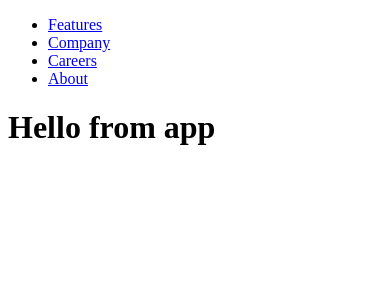
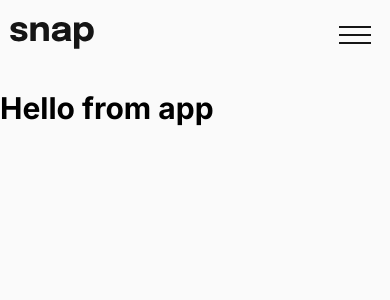
Before and after one commit to BnayaKahalani/intro-section-with-dropdown-navigation, a React (Vite) app: page / in a window 390 px wide. Shown: the top 300 px of the page. Built offline with nearby package versions, Linux system fonts and the light colour scheme.

Commit message:
add logo & start responsive hamburger menu

```diff
--- a/src/components/Header.jsx
+++ b/src/components/Header.jsx
@@ -1,9 +1,14 @@
-import Nav from "./Nav"
+import Navbar from "./Navbar"
+import logo from "../assets/images/logo.svg"
 
 const Header = () => {
   return (
     <header>
-      <Nav />
+      <img
+        src={logo}
+        alt='logo'
+      />
+      <Navbar />
     </header>
   )
 }
--- a/src/components/Nav.jsx
+++ /dev/null
@@ -1,49 +0,0 @@
-import { Link, NavLink } from "react-router-dom"
-
-const Nav = () => {
-  return (
-    <nav>
-      <ul>
-        <li className='nav-item'>
-          <NavLink
-            className='nav-link'
-            activeClassName='active'
-            exact
-            to='/features'
-          >
-            Features
-          </NavLink>
-        </li>
-        <li className='nav-item'>
-          <NavLink
-            className='nav-link'
-            activeClassName='active'
-            to='/company'
-          >
-            Company
-          </NavLink>
-        </li>
-        <li className='nav-item'>
-          <NavLink
-            className='nav-link'
-            activeClassName='active'
-            to='/careers'
-          >
-            Careers
-          </NavLink>
-        </li>
-        <li className='nav-item'>
-          <NavLink
-            className='nav-link'
-            activeClassName='active'
-            to='/about'
-          >
-            About
-          </NavLink>
-        </li>
-      </ul>
-    </nav>
-  )
-}
-
-export default Nav
--- /dev/null
+++ b/src/components/Navbar.jsx
@@ -0,0 +1,76 @@
+import React, { useState } from "react"
+import { Link, NavLink } from "react-router-dom"
+import iconMenu from "../assets/images/icon-menu.svg"
+import iconCloseMenu from "../assets/images/icon-close-menu.svg"
+
+const Nav = () => {
+  const [isOpen, setIsOpen] = useState(false)
+
+  const toggleMenu = () => {
+    setIsOpen(!isOpen)
+  }
+
+  return (
+    <nav>
+      {isOpen ? (
+        <button
+          className='menu-toggle'
+          onClick={toggleMenu}
+        >
+          <img
+            src={iconCloseMenu}
+            alt=''
+          />
+        </button>
+      ) : (
+        <button
+          className='menu-toggle'
+          onClick={toggleMenu}
+        >
+          <img
+            src={iconMenu}
+            alt=''
+          />
+        </button>
+      )}
+      <div className={`menu-container ${isOpen ? "open" : ""}`}>
+        <ul>
+          <li className='nav-features'>
+            <NavLink
+              className='nav-link'
+              to='/features'
+            >
+              Features
+            </NavLink>
+          </li>
+          <li className='nav-company'>
+            <NavLink
+              className='nav-link'
+              to='/company'
+            >
+              Company
+            </NavLink>
+          </li>
+          <li className='nav-careers'>
+            <NavLink
+              className='nav-link'
+              to='/careers'
+            >
+              Careers
+            </NavLink>
+          </li>
+          <li className='nav-about'>
+            <NavLink
+              className='nav-link'
+              to='/about'
+            >
+              About
+            </NavLink>
+          </li>
+        </ul>
+      </div>
+    </nav>
+  )
+}
+
+export default Nav
--- /dev/null
+++ b/src/styles/components/header.scss
@@ -0,0 +1,6 @@
+header {
+  display: flex;
+  justify-content: space-between;
+  align-items: center;
+  padding: 10px;
+}
--- /dev/null
+++ b/src/styles/components/navbar.scss
@@ -0,0 +1,38 @@
+nav {
+  display: flex;
+  flex-direction: row-reverse;
+
+  .menu-container {
+    position: fixed;
+    top: 0;
+    right: -100%;
+    width: 25%;
+    height: 100%;
+    overflow-y: auto;
+    transition: right 0.3s ease-in-out;
+    padding-top: 20%;
+  }
+
+  .menu-container.open {
+    right: 0;
+  }
+
+  .menu-toggle {
+    display: flex;
+    flex-direction: column;
+    z-index: 10;
+    justify-content: center;
+    align-items: center;
+    width: 50px;
+    height: 50px;
+    background: transparent;
+    border: none;
+    cursor: pointer;
+  }
+
+  ul {
+    @media (min-width: 900px) {
+      display: flex;
+    }
+  }
+}
--- a/src/styles/index.scss
+++ b/src/styles/index.scss
@@ -0,0 +1,10 @@
+//SETUP
+@import "./setup/variables";
+@import "./setup/base";
+@import "./setup/typography";
+@import "./setup/mixin";
+@import "./setup/layout";
+
+//COMPONENTS
+@import "./components/navbar";
+@import "./components/header";
--- /dev/null
+++ b/src/styles/setup/_base.scss
@@ -0,0 +1,74 @@
+// RESET
+* {
+  box-sizing: border-box;
+}
+
+body,
+p,
+a,
+ul,
+li {
+  margin: 0;
+  padding: 0;
+  text-decoration: none;
+}
+
+li {
+  list-style-type: none;
+}
+
+// BASE STYLES
+body {
+  min-height: 100vh;
+  font-family: 'Inter';
+  font-weight: 400;
+  font-size: 15px;
+  background-color: $almost-white;
+  overflow-x: hidden;
+}
+
+main {
+
+  @media (min-width: 900px) {
+    display: grid;
+    grid-template-columns: 32.2% 32.2% 1fr;
+    grid-template-rows: 1fr 1fr;
+    gap: 30px;
+  }
+
+  h1,
+  h2,
+  h3,
+  h4 {
+    color: $almost-black;
+  }
+
+  h1 {
+    font-size: 1.6em;
+  }
+
+  h2 {
+    font-size: 1.4em;
+  }
+
+  h3 {
+    font-size: 1.2em;
+  }
+
+  p,
+  a,
+  li,
+  span {
+    color: $almost-black;
+  }
+
+  p {
+    font-size: 18px;
+  }
+
+
+  img {
+    width: 100%;
+  }
+
+}
--- /dev/null
+++ b/src/styles/setup/_layout.scss
@@ -0,0 +1,11 @@
+.app {
+  display: grid;
+  grid-template-columns:
+    minmax(16px, 1fr) minmax(auto, 1600px) minmax(16px, 1fr);
+  padding: 15px 0;
+
+  >* {
+    grid-column: 2;
+  }
+
+}
--- /dev/null
+++ b/src/styles/setup/_mixin.scss
@@ -0,0 +1,19 @@
+@mixin flex-row-center {
+  display: flex;
+  justify-content: center;
+  align-items: center;
+}
+
+@mixin flex-column-center {
+  display: flex;
+  flex-direction: column;
+  justify-content: center;
+  align-items: center;
+}
+
+@mixin flex-row-reverse-center {
+  display: flex;
+  flex-direction: row-reverse;
+  justify-content: center;
+  align-items: center;
+}
--- /dev/null
+++ b/src/styles/setup/_typography.scss
@@ -0,0 +1,6 @@
+@import url('https://fonts.googleapis.com/css2?family=Inter:wght@400;700;800&display=swap');
+
+@font-face {
+  font-family: 'Inter', sans-serif;
+  src: url('https://fonts.googleapis.com/css2?family=Inter:wght@400;700;800&display=swap');
+}
--- /dev/null
+++ b/src/styles/setup/_variables.scss
@@ -0,0 +1,14 @@
+//COLORS
+
+//Neutral
+$almost-white: hsl(0, 0%, 98%);
+$medium-gray: hsl(0, 0%, 41%);
+$almost-black: hsl(0, 0%, 8%);
+
+//General
+$clr-white: hsl(0, 0%, 100%);
+$clr-black: hsl(240, 100%, 5%);
+
+//Layout
+
+$desktop-layout: 1440px;
```
Also changed, not shown: 2 other files (tests, documents, lock files or other folders).
